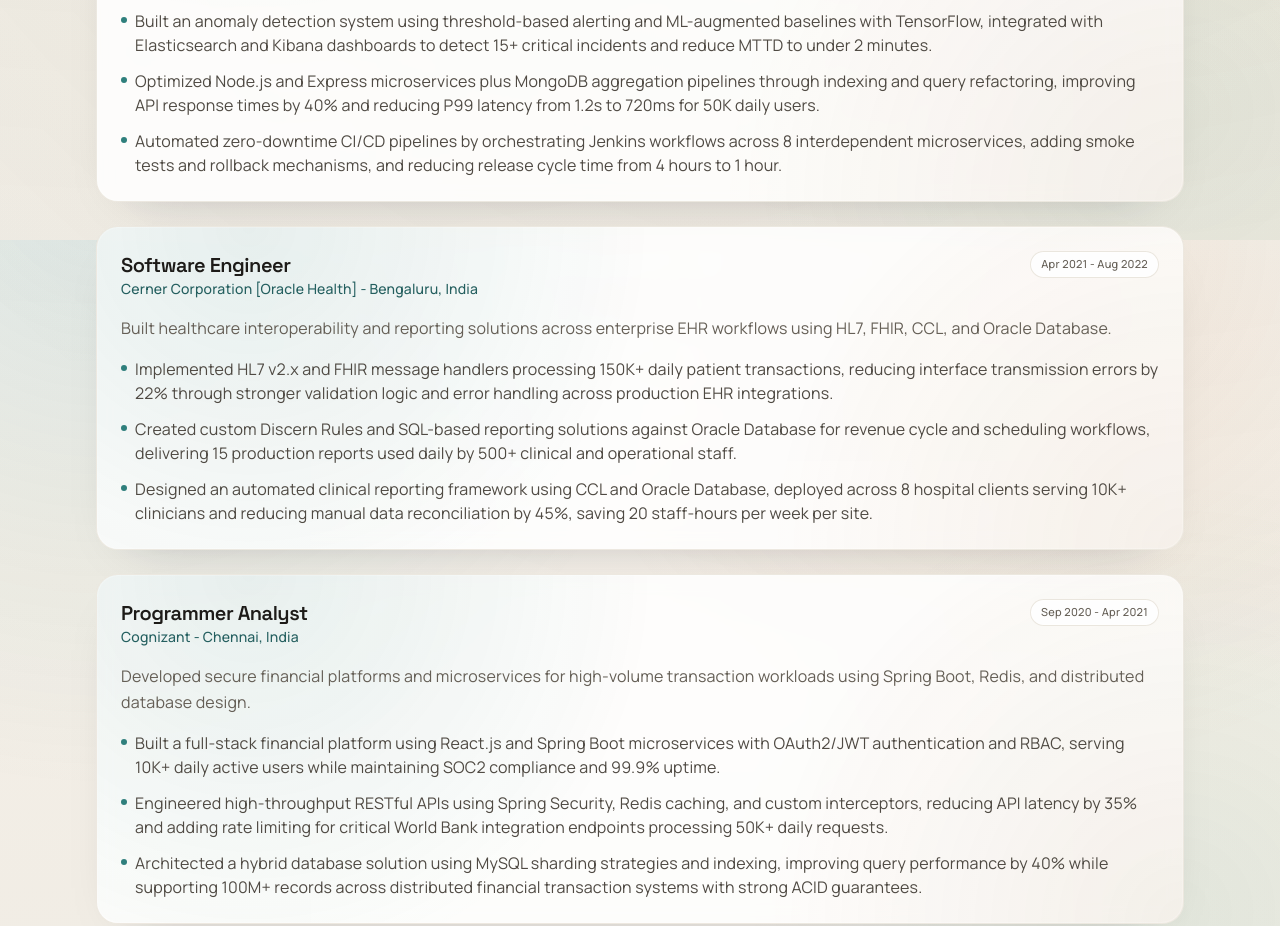
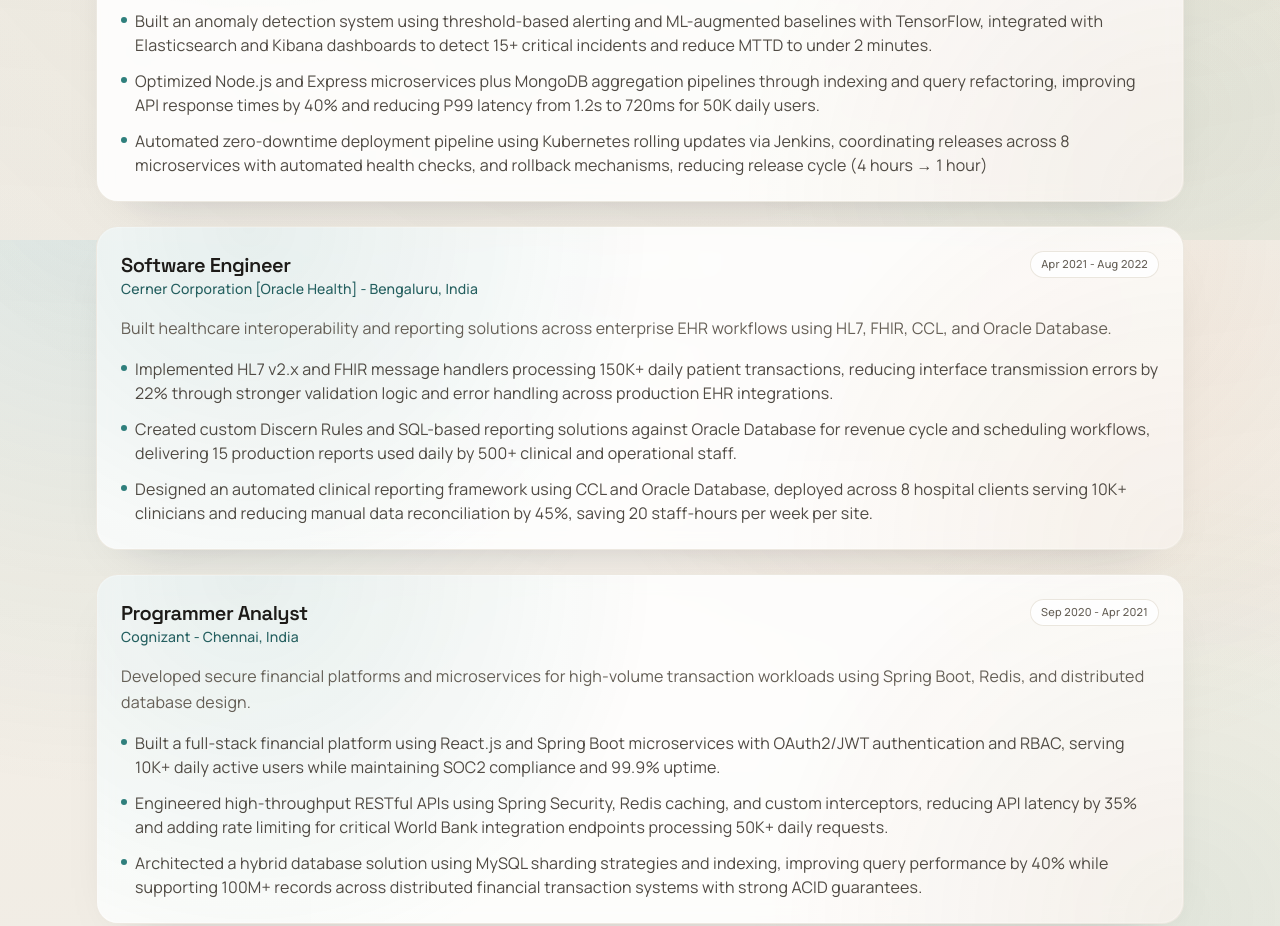
Before and after one commit to Pradaap-SS/pradaap-portfolio, a Nuxt app: page /about in a window 1280 px wide. Shown: the part 1360-2286 px from the top of the page. Built offline with nearby package versions, Linux system fonts and the light colour scheme.

Commit message:
feat: update experience details in profile and enhance CV with latest achievements

```diff
--- a/data/profile.ts
+++ b/data/profile.ts
@@ -73,7 +73,7 @@
       'Redesigned distributed API architecture to support 10x traffic growth, implementing Redis clustering and multi-tier caching strategies to handle 500K+ monthly requests and reducing P95 response time by 60%, from 800ms to 320ms.',
       'Built an anomaly detection system using threshold-based alerting and ML-augmented baselines with TensorFlow, integrated with Elasticsearch and Kibana dashboards to detect 15+ critical incidents and reduce MTTD to under 2 minutes.',
       'Optimized Node.js and Express microservices plus MongoDB aggregation pipelines through indexing and query refactoring, improving API response times by 40% and reducing P99 latency from 1.2s to 720ms for 50K daily users.',
-      'Automated zero-downtime CI/CD pipelines by orchestrating Jenkins workflows across 8 interdependent microservices, adding smoke tests and rollback mechanisms, and reducing release cycle time from 4 hours to 1 hour.'
+      'Automated zero-downtime deployment pipeline using Kubernetes rolling updates via Jenkins, coordinating releases across 8 microservices with automated health checks, and rollback mechanisms, reducing release cycle (4 hours → 1 hour)'
     ]
   },
   {
```
Also changed, not shown: 1 other file (tests, documents, lock files or other folders).
